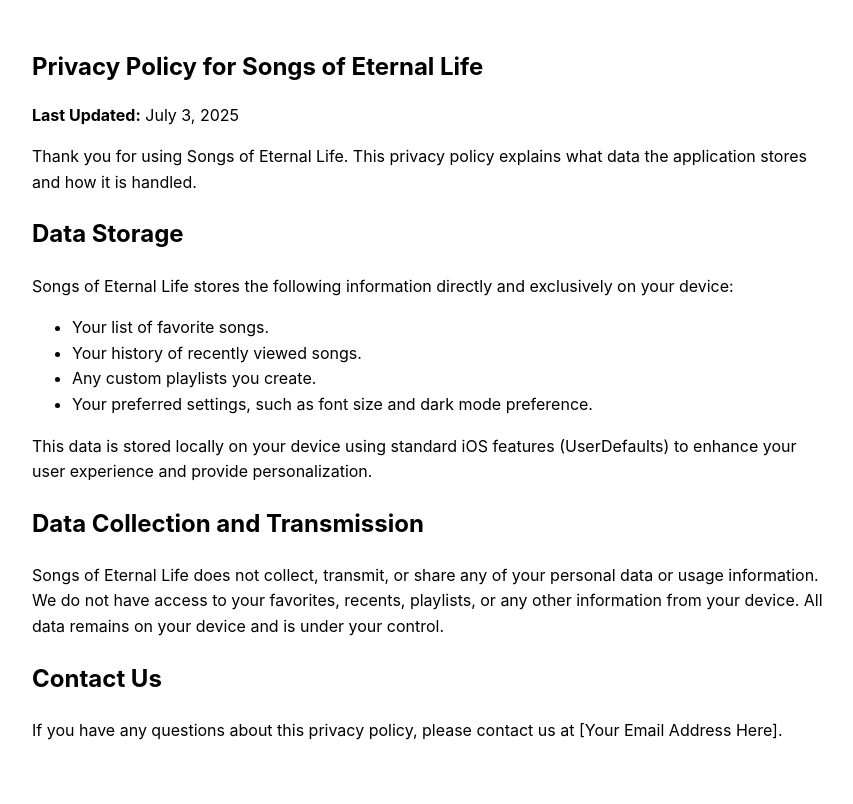
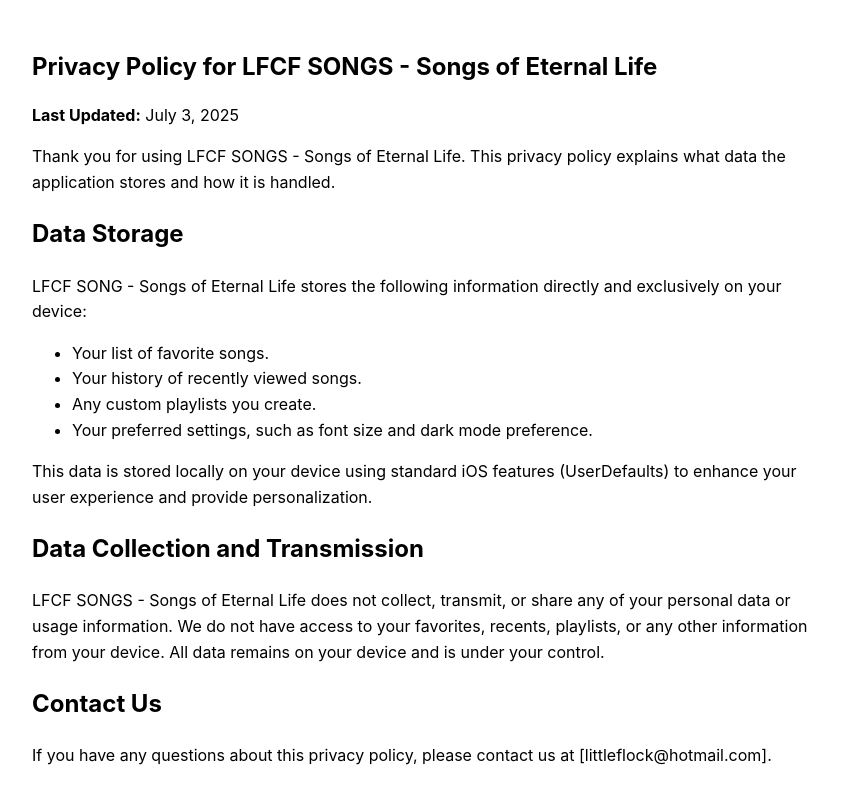
Before and after one commit to dpsubs7/LFCF-songbook-privacy, a plain HTML site: page index.html in a window 1280 px wide. Shown: the whole page, without its empty margins (208-1061 px from the left). Drawn offline with Linux system fonts and the light colour scheme.

Commit message:
LFCF_update index.html

```diff
--- a/index.html
+++ b/index.html
@@ -16,15 +16,15 @@
     </style>
 </head>
 <body>
-    <h1>Privacy Policy for Songs of Eternal Life</h1>
+    <h1>Privacy Policy for LFCF SONGS - Songs of Eternal Life</h1>
     <p><strong>Last Updated:</strong> July 3, 2025</p>
     <p>
-        Thank you for using Songs of Eternal Life. This privacy policy explains what data the application stores and how it is handled.
+        Thank you for using LFCF SONGS - Songs of Eternal Life. This privacy policy explains what data the application stores and how it is handled.
     </p>
 
     <h2>Data Storage</h2>
     <p>
-        Songs of Eternal Life stores the following information directly and exclusively on your device:
+        LFCF SONG - Songs of Eternal Life stores the following information directly and exclusively on your device:
     </p>
     <ul>
         <li>Your list of favorite songs.</li>
@@ -38,12 +38,12 @@
 
     <h2>Data Collection and Transmission</h2>
     <p>
-        Songs of Eternal Life does not collect, transmit, or share any of your personal data or usage information. We do not have access to your favorites, recents, playlists, or any other information from your device. All data remains on your device and is under your control.
+        LFCF SONGS - Songs of Eternal Life does not collect, transmit, or share any of your personal data or usage information. We do not have access to your favorites, recents, playlists, or any other information from your device. All data remains on your device and is under your control.
     </p>
 
     <h2>Contact Us</h2>
     <p>
-        If you have any questions about this privacy policy, please contact us at [Your Email Address Here].
+        If you have any questions about this privacy policy, please contact us at [littleflock@hotmail.com].
     </p>
 </body>
 </html>
```
